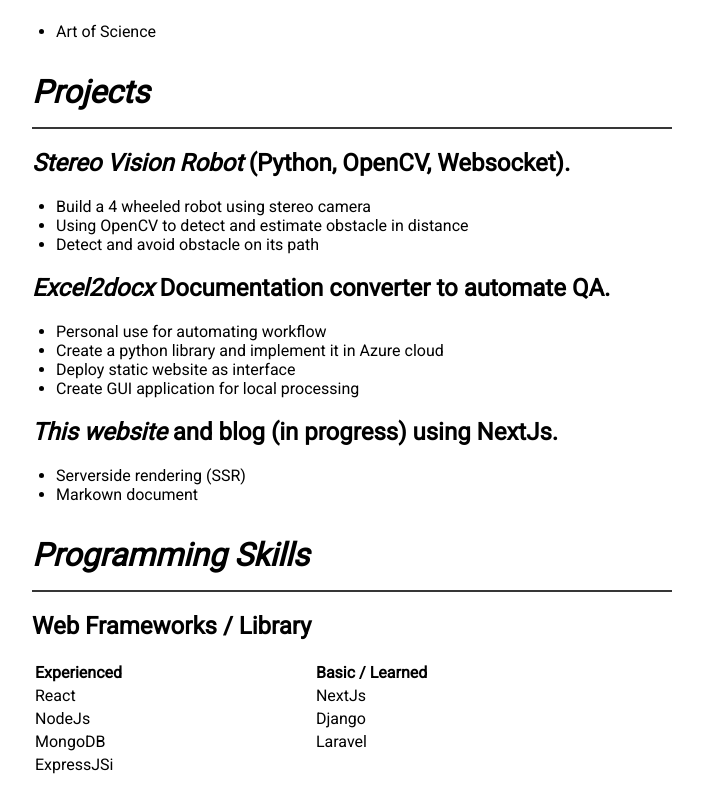
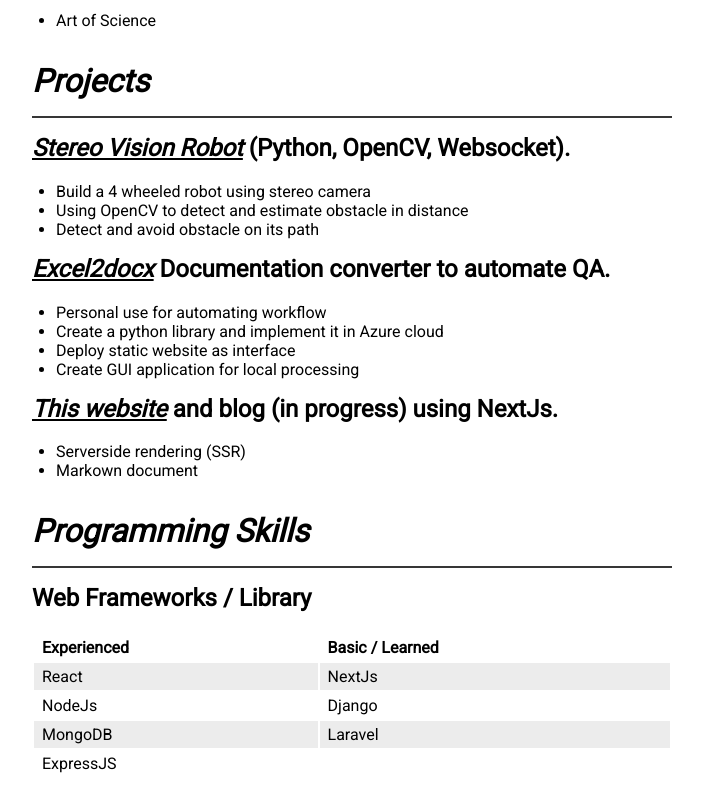
Before and after one commit to chawza/personalweb, a Next.js app: page /about in a window 1280 px wide. Shown: the part 801-1597 px from the top of the page, without its empty margins (288-991 px from the left). Built offline with nearby package versions, Linux system fonts and the light colour scheme.

Commit message:
style hiperling and table

```diff
--- a/layout/BlogLayout.tsx
+++ b/layout/BlogLayout.tsx
@@ -19,6 +19,6 @@
         </Head>
         {children}
       </main>
-      <Footer/>
+      {/* <Footer/> */}
   </>
 }
--- a/pages/about.mdx
+++ b/pages/about.mdx
@@ -47,7 +47,7 @@
 | React       | NextJs          |
 | NodeJs      | Django          |
 | MongoDB     | Laravel         |
-| ExpressJSi  |                 |
+| ExpressJS   |                 |
 
 ## Utility Tools
 | Experienced | Basic / Learned |
--- a/styles/About.module.css
+++ b/styles/About.module.css
@@ -7,8 +7,13 @@
 }
 
 .AboutContainer h2 {
-  margin-top: 1re;
+  margin-top: 1rem;
 }
+
+.AboutContainer a {
+  text-decoration: underline;
+}
+
 .AboutContainer table {
   width: 100%;
 }
@@ -19,6 +24,16 @@
 
 .AboutContainer th {
   text-align: left;
+  padding: .25rem .5rem .25rem .5rem;
+  font-weight: 900;
+}
+
+.AboutContainer tbody tr:nth-child(odd) {
+  background-color: rgb(236, 236, 236);
+}
+
+.AboutContainer td {
+  padding: .25rem .5rem .25rem .5rem;
 }
 
 .AboutContainer a {
--- a/styles/home.module.css
+++ b/styles/home.module.css
@@ -29,6 +29,10 @@
   padding: 0;
 }
 
+.introSection a {
+  text-decoration: underline;
+}
+
 .postSection {
   padding: 1rem 0 1rem 0;
 }
```
